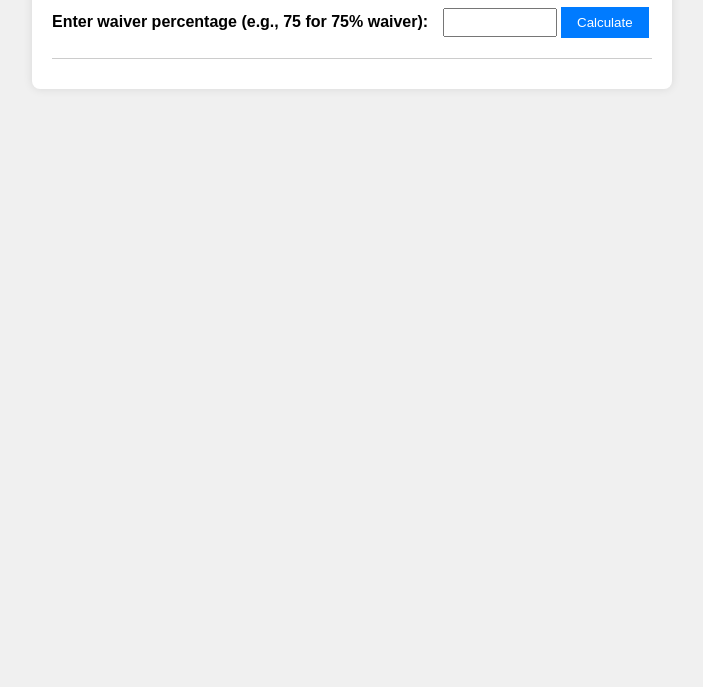
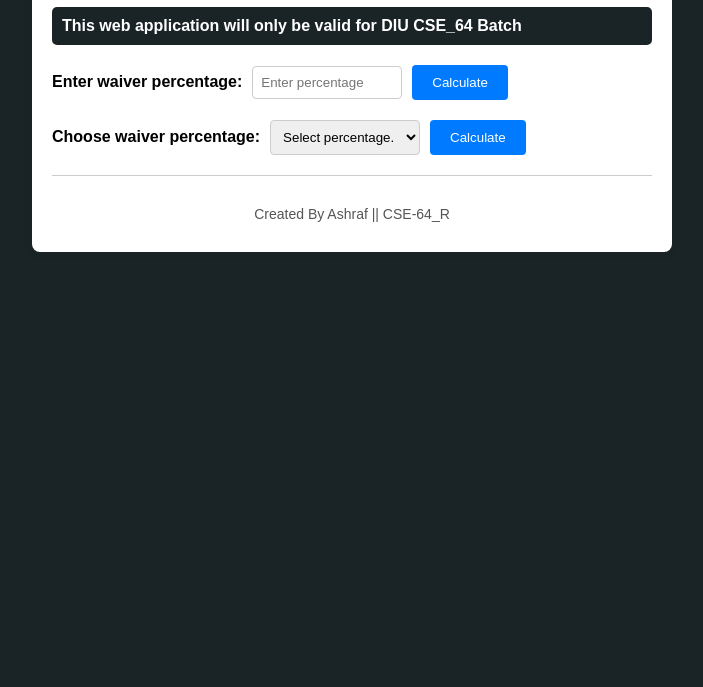
Before and after one commit to Ashraf1551/simple_waiverCalculation_CSE64_DIU, a plain HTML site: page index.html in a window 1280 px wide. Shown: the part 113-800 px from the top of the page, without its empty margins (288-991 px from the left). Drawn offline with Linux system fonts and the light colour scheme.

Commit message:
Second Version

```diff
--- a/index.html
+++ b/index.html
@@ -1,24 +1,47 @@
 <!DOCTYPE html>
 <html lang="en">
+
 <head>
     <meta charset="UTF-8">
     <meta name="viewport" content="width=device-width, initial-scale=1.0">
     <title>Tuition Payment Calculator</title>
     <link rel="stylesheet" href="styles.css">
 </head>
+
 <body>
     <div class="container">
         <h1>Tuition Payment Calculator</h1>
+        <div class="breaking-news">
+            <div class="news-content">
+                This web application will only be valid for DIU CSE_64 Batch
+            </div>
+        </div>
         <div class="input-section">
-            <label for="waiverPercentage">Enter waiver percentage (e.g., 75 for 75% waiver): </label>
-            <input type="number" id="waiverPercentage" min="0" max="100" required>
+            <label for="waiverPercentage">Enter waiver percentage:</label>
+            <input type="number" id="waiverPercentage" min="0" max="100" placeholder="Enter percentage">
+            <button onclick="calculatePayment()">Calculate</button>
+        </div>
+        <div class="input-section">
+            <label for="waiverPercentageSelect">Choose waiver percentage:</label>
+            <select id="waiverPercentageSelect">
+                <option value="">Select percentage...</option>
+                <option value="75">75%</option>
+                <option value="50">50%</option>
+                <option value="35">35%</option>
+                <option value="25">25%</option>
+                <option value="10">10%</option>
+            </select>
             <button onclick="calculatePayment()">Calculate</button>
         </div>
         <div id="results" class="results-section">
             <!-- Results will be displayed here -->
         </div>
+        <div class="author-section">
+            <p>Created By Ashraf || CSE-64_R</p>
+        </div>
     </div>
 
     <script src="script.js"></script>
 </body>
+
 </html>
--- a/script.js
+++ b/script.js
@@ -1,11 +1,20 @@
+// script.js
+
 function calculatePayment() {
     // Constants
     const registrationFees = 20250; // Existing registration fees (20,250)
     const totalTuitionFees = 103200; // Total tuition fees
     const initialPayment = 12000; // Amount paid at the time of registration (12,000)
 
-    // Get input value
-    const waiverPercentage = document.getElementById('waiverPercentage').value;
+    // Get input values
+    let waiverPercentage = document.getElementById('waiverPercentage').value;
+    const selectedPercentage = document.getElementById('waiverPercentageSelect').value;
+
+    // Check if waiverPercentage is empty (null or empty string)
+    if (!waiverPercentage && waiverPercentage !== 0) {
+        // If waiverPercentage is empty, use the selectedPercentage from dropdown
+        waiverPercentage = selectedPercentage;
+    }
 
     // Validate input (although HTML 'number' input should restrict non-numeric input)
     if (waiverPercentage === '' || isNaN(waiverPercentage)) {
@@ -13,7 +22,10 @@ function calculatePayment() {
         return;
     }
 
-    // Calculate waiver amount and remaining fees
+    // Convert waiverPercentage to a number
+    waiverPercentage = parseFloat(waiverPercentage);
+
+    // Calculate waiver amount and remaining fees based on selected percentage
     const waiverAmount = totalTuitionFees * (waiverPercentage / 100);
     const remainingTuitionAfterWaiver = totalTuitionFees - waiverAmount;
     const remainingFees = remainingTuitionAfterWaiver - initialPayment;
--- a/styles.css
+++ b/styles.css
@@ -1,6 +1,8 @@
+/* styles.css */
+
 body {
     font-family: Arial, sans-serif;
-    background-color: #f0f0f0;
+    background-color: #1A2426; /* Light gray background */
     margin: 0;
     padding: 0;
 }
@@ -8,49 +10,97 @@ body {
 .container {
     max-width: 600px;
     margin: 20px auto;
-    background-color: #fff;
+    background-color: #fff; /* White container background */
     padding: 20px;
     border-radius: 8px;
-    box-shadow: 0 0 10px rgba(0, 0, 0, 0.1);
+    box-shadow: 0 0 10px rgba(0, 0, 0, 0.1); /* Box shadow for container */
 }
 
 h1 {
     text-align: center;
-    color: #333;
+    color: #333; /* Dark gray heading color */
+}
+
+.breaking-news {
+    overflow: hidden;
+    background: #1A2426; /* Dark background color for breaking news */
+    color: #fff; /* White text color for breaking news */
+    font-weight: bold;
+    margin: 20px 0;
+    border-radius: 5px;
+}
+
+.news-content {
+    display: inline-block;
+    padding: 10px;
+    white-space: nowrap;
+    animation: slide 10s linear infinite; /* Example animation for breaking news */
+}
+
+@keyframes slide {
+    0% {
+        transform: translateX(100%);
+    }
+    100% {
+        transform: translateX(-100%);
+    }
 }
 
 .input-section {
     margin-bottom: 20px;
+    display: flex;
+    align-items: center;
 }
 
 .input-section label {
     font-weight: bold;
+    margin-right: 10px;
 }
 
-.input-section input {
-    width: 100px;
-    padding: 5px;
-    margin-left: 10px;
+.input-section input, .input-section select {
+    width: 150px;
+    padding: 8px;
+    margin-right: 10px;
+    border: 1px solid #ccc; /* Gray border for input fields */
+    border-radius: 4px;
+    box-sizing: border-box;
+}
+
+.input-section input[type="number"] {
+    -moz-appearance: textfield; /* Firefox specific styling for number input */
 }
 
 .input-section button {
-    padding: 8px 16px;
-    background-color: #007bff;
-    color: #fff;
+    padding: 10px 20px;
+    background-color: #007bff; /* Blue background color for button */
+    color: #fff; /* White text color for button */
     border: none;
+    border-radius: 4px;
     cursor: pointer;
 }
 
 .input-section button:hover {
-    background-color: #0056b3;
+    background-color: #0056b3; /* Darker blue on hover */
 }
 
 .results-section {
     margin-top: 20px;
-    border-top: 1px solid #ccc;
+    border-top: 1px solid #ccc; /* Gray border on top of results section */
     padding-top: 10px;
 }
 
 .results-section p {
     margin: 5px 0;
+    line-height: 1.5; /* Improved spacing between result paragraphs */
 }
+
+.author-section {
+    margin-top: 20px;
+    text-align: center;
+}
+
+.author-section p {
+    margin: 10px 0;
+    font-size: 14px;
+    color: #555; /* Gray text color */
+}
```
